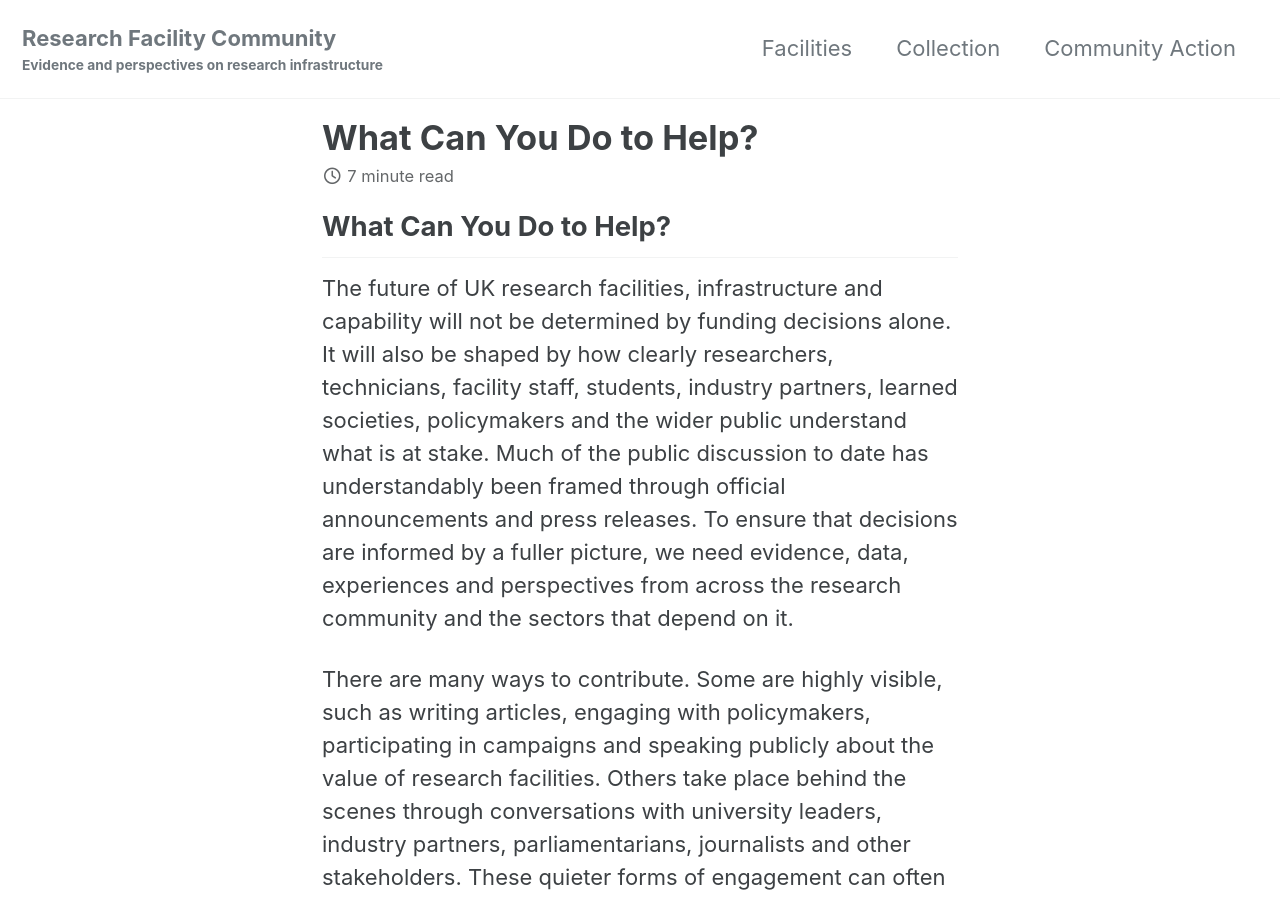
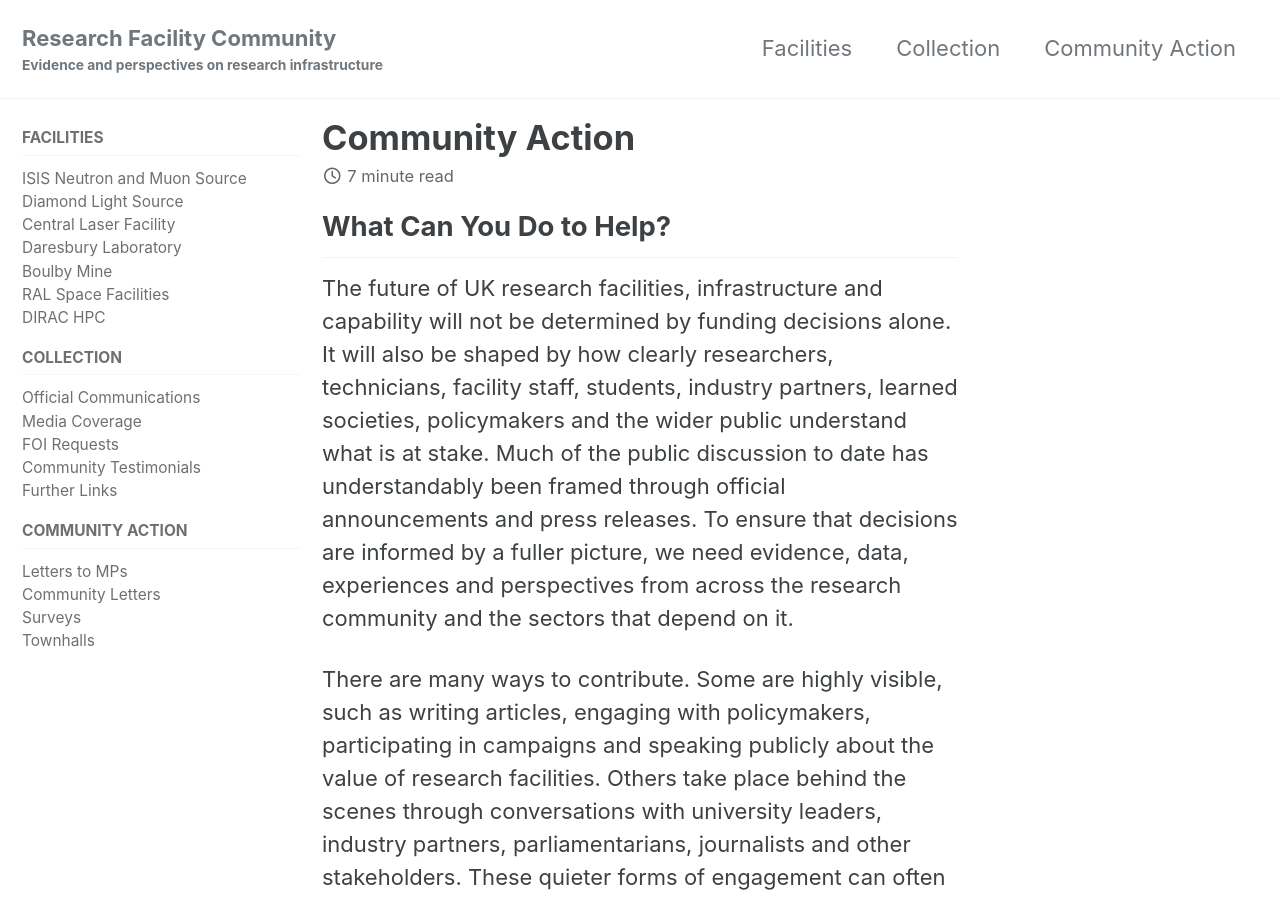
Before and after one commit to research-facilities-community/index, a Jekyll site: the page built from _pages/action.md, in a window 1280 px wide and 900 px high. Built offline with Jekyll 4.4.1, drawn with Linux system fonts in a browser that asks for light colours; cached includes are drawn as plain includes; our own code applies the rules of GitHub Pages for plain Markdown files.

Commit message:
Add front matter to Community Action page
Add front matter to action.md for layout and permalink.

```diff
--- a/_pages/action.md
+++ b/_pages/action.md
@@ -1,3 +1,12 @@
+---
+title: "Community Action"
+layout: single
+permalink: /action/
+sidebar:
+  nav: "main"
+---
+
+
 ## What Can You Do to Help?
 
 The future of UK research facilities, infrastructure and capability will not be determined by funding decisions alone. It will also be shaped by how clearly researchers, technicians, facility staff, students, industry partners, learned societies, policymakers and the wider public understand what is at stake. Much of the public discussion to date has understandably been framed through official announcements and press releases. To ensure that decisions are informed by a fuller picture, we need evidence, data, experiences and perspectives from across the research community and the sectors that depend on it.
```
